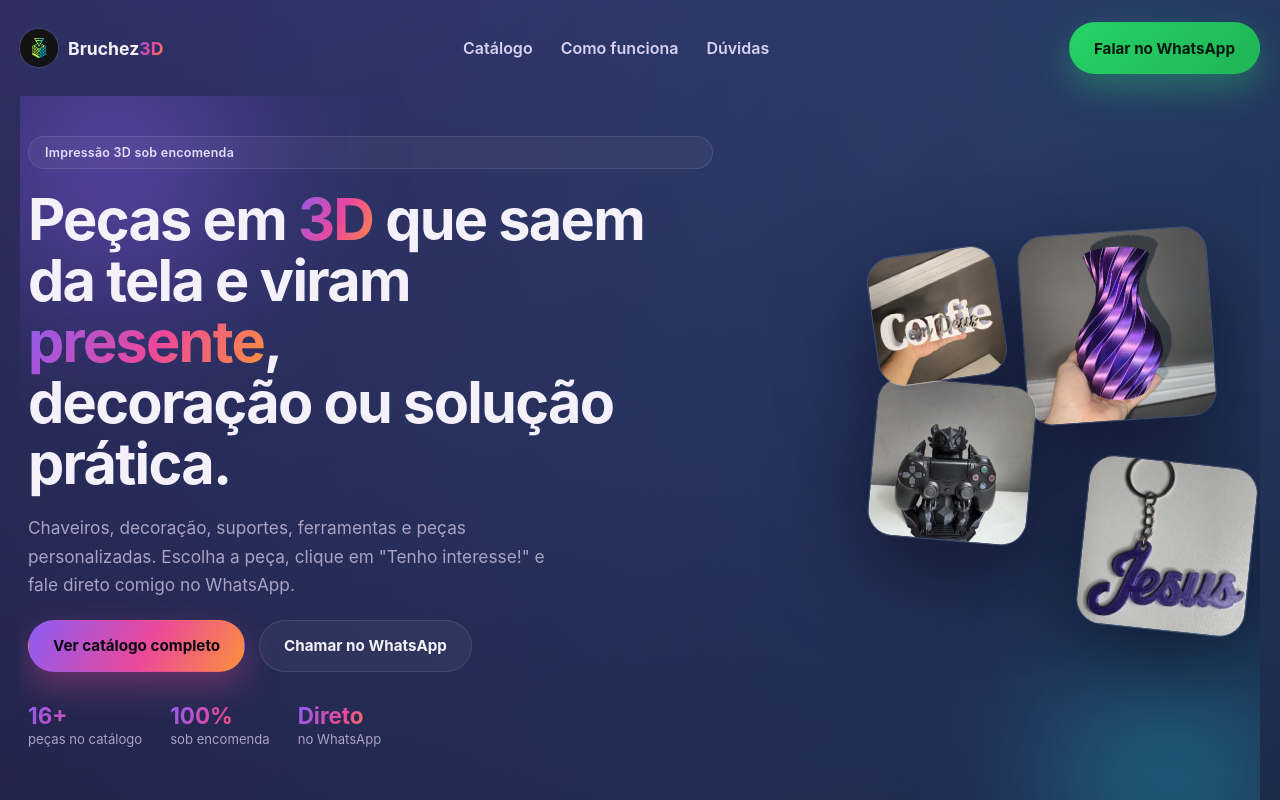
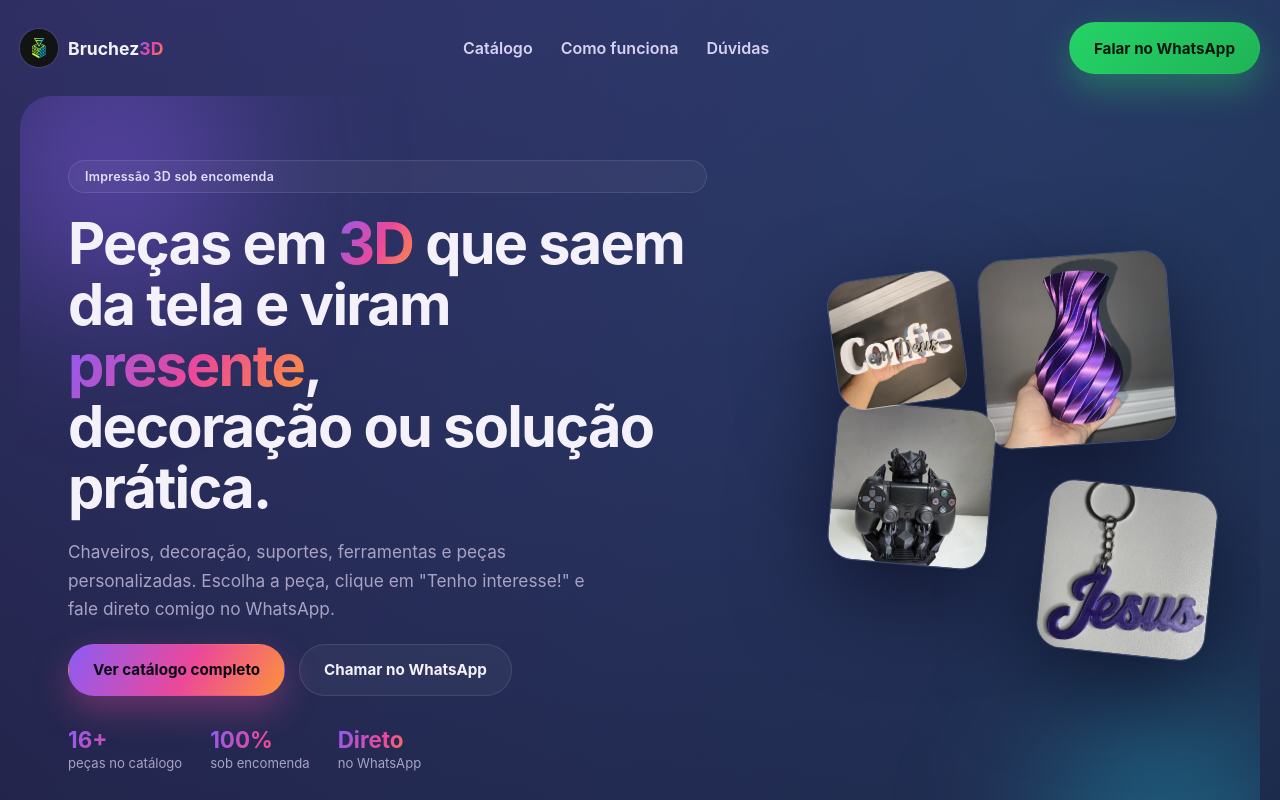
Before and after one commit to LeonardoBruchez/bruchez.tech, a React (Vite) app: page / in a window 1280 px wide. Shown: the top 800 px of the page. Built offline with nearby package versions, Linux system fonts and the light colour scheme.

Commit message:
Arredonda cantos da hero e aumenta padding interno
O padding horizontal estava em 8px, quase colado nas bordas, e a
secao nao tinha border-radius, deixando o bloco com cara de caixa
quadrada. Agora tem respiro e cantos arredondados como o resto do site.

```diff
--- a/src/styles.css
+++ b/src/styles.css
@@ -219,7 +219,8 @@ h3 {
   grid-template-columns: 1.15fr 0.85fr;
   gap: 32px;
   align-items: center;
-  padding: 40px 8px 60px;
+  padding: clamp(40px, 6vw, 64px) clamp(20px, 5vw, 48px) clamp(56px, 7vw, 80px);
+  border-radius: 32px;
 }
 
 .hero__glow {
```
